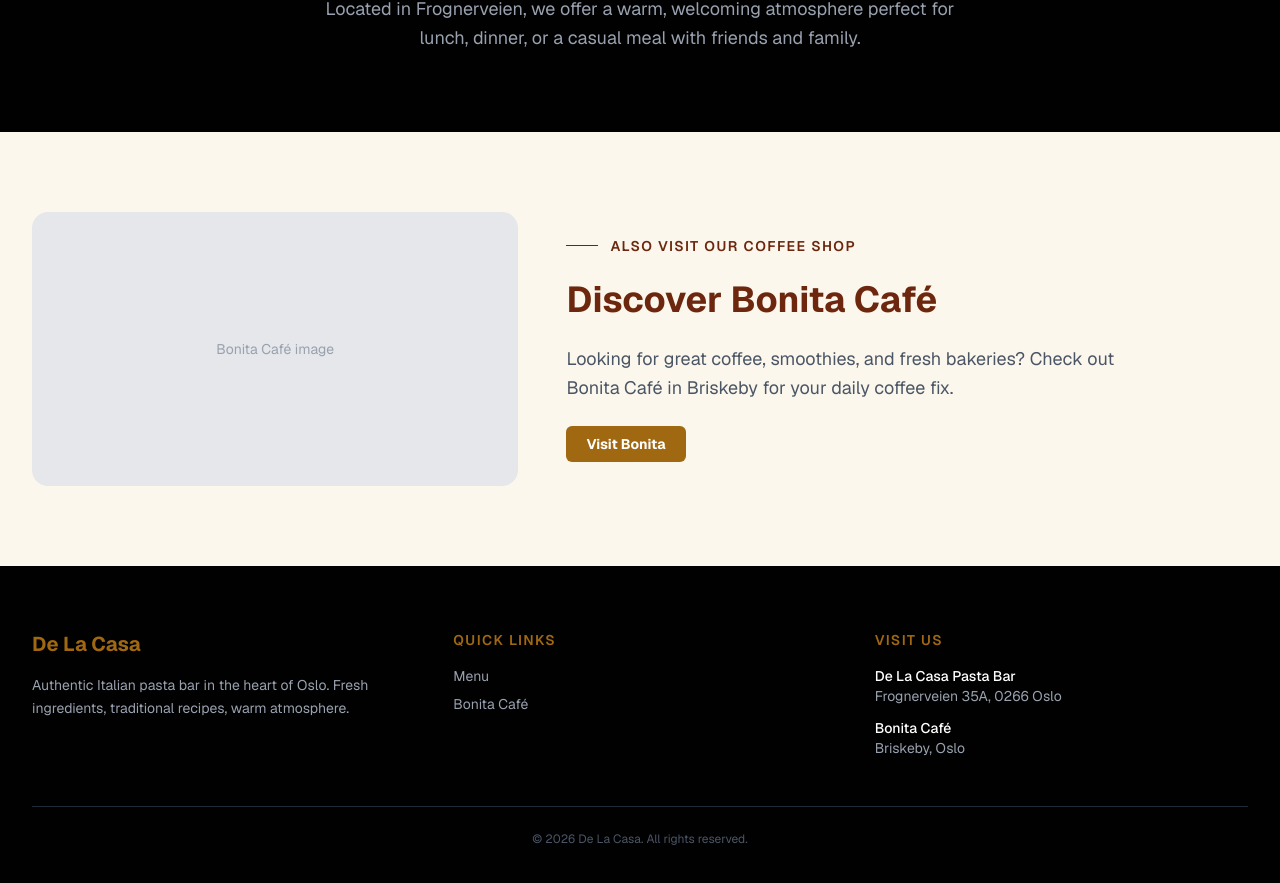
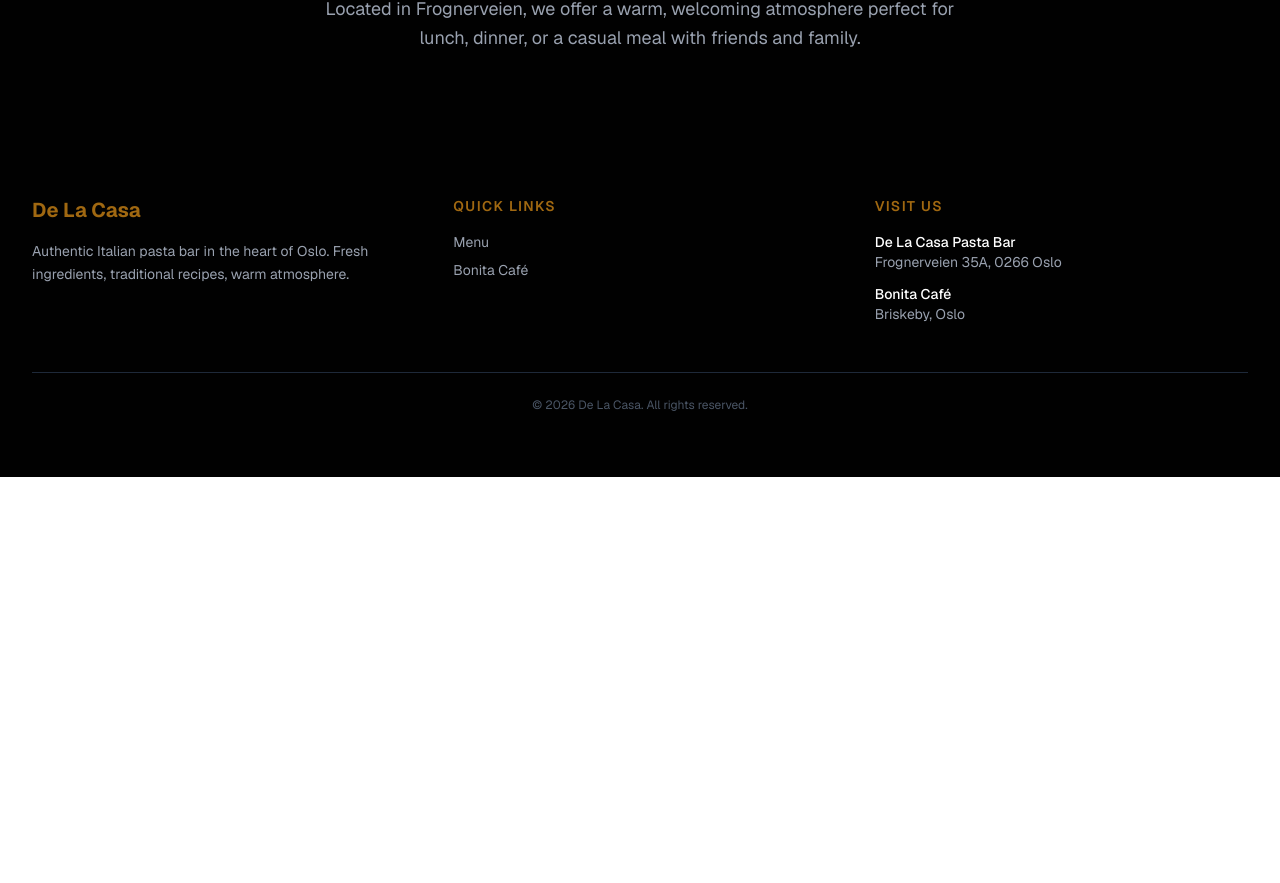
Before and after one commit to RosarioBA/delacasa-website, a Next.js app: page / in a window 1280 px wide. Shown: the part 1098-1981 px from the top of the page. After the commit the page ends 1575 px from the top, so only its background shows below. Built offline with nearby package versions, Linux system fonts and the light colour scheme.

Commit message:
feat: remove Bonita Cafe promo from home page

```diff
--- a/app/page.tsx
+++ b/app/page.tsx
@@ -1,13 +1,11 @@
 import Hero from "@/components/Hero";
 import Welcome from "@/components/Welcome";
-import BonitaPromo from "@/components/BonitaPromo";
 
 export default function Home() {
   return (
     <main className="flex flex-col">
       <Hero />
       <Welcome />
-      <BonitaPromo />
     </main>
   );
 }
```
